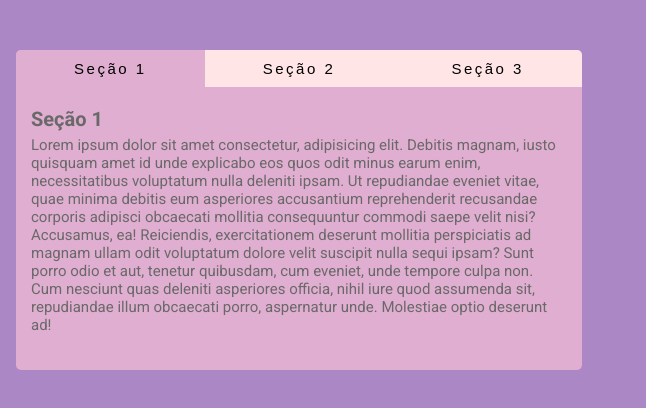
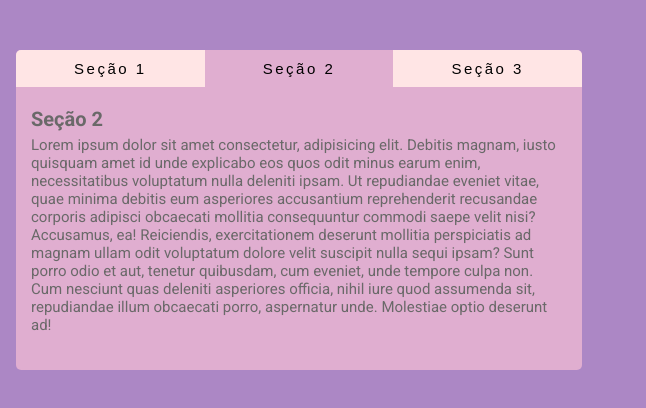
Before and after one commit to daianaadepaula/html-css-javascript-projects, a plain HTML site: page projects/tabs-section/index.html in a window 1280 px wide. Both pictures are taken after a click on the button "Seção 2". Shown: the full height of the page, 634-1280 px from the left. Drawn offline with Linux system fonts and the light colour scheme.

Commit message:
feat: add functionality to the website using js

```diff
--- a/projects/tabs-section/index.html
+++ b/projects/tabs-section/index.html
@@ -24,13 +24,13 @@
 
 		<div class="tabs">
 			<div class="btn-container">
-				<button class="button live">Seção 1</button>
-				<button class="button">Seção 2</button>
-				<button class="button">Seção 3</button>
+				<button class="button live" data-id="step1">Seção 1</button>
+				<button class="button" data-id="step2">Seção 2</button>
+				<button class="button" data-id="step3">Seção 3</button>
 			</div>
 
 			<div class="tabs-content">
-				<div class="content live">
+				<div class="content live" id="step1">
 					<h3>Seção 1</h3>
 					<p>Lorem ipsum dolor sit amet consectetur, adipisicing elit. Debitis magnam, iusto quisquam amet id unde
 						explicabo eos quos odit minus earum enim, necessitatibus voluptatum nulla deleniti ipsam. Ut repudiandae
@@ -43,7 +43,7 @@
 						nihil iure quod assumenda sit, repudiandae illum obcaecati porro, aspernatur unde. Molestiae optio deserunt
 						ad!</p>
 				</div>
-				<div class="content">
+				<div class="content" id="step2">
 					<h3>Seção 2</h3>
 					<p>Lorem ipsum dolor sit amet consectetur, adipisicing elit. Debitis magnam, iusto quisquam amet id unde
 						explicabo eos quos odit minus earum enim, necessitatibus voluptatum nulla deleniti ipsam. Ut repudiandae
@@ -56,7 +56,7 @@
 						nihil iure quod assumenda sit, repudiandae illum obcaecati porro, aspernatur unde. Molestiae optio deserunt
 						ad!</p>
 				</div>
-				<div class="content">
+				<div class="content" id="step3">
 					<h3>Seção 3</h3>
 					<p>Lorem ipsum dolor sit amet consectetur, adipisicing elit. Debitis magnam, iusto quisquam amet id unde
 						explicabo eos quos odit minus earum enim, necessitatibus voluptatum nulla deleniti ipsam. Ut repudiandae
@@ -67,7 +67,7 @@
 						et aut, tenetur quibusdam, cum eveniet, unde tempore culpa non. Cum nesciunt quas deleniti asperiores
 						officia,
 						nihil iure quod assumenda sit, repudiandae illum obcaecati porro, aspernatur unde. Molestiae optio deserunt
-						ad!</p>
+						ad
 				</div>
 			</div>
 
@@ -75,6 +75,7 @@
 
 	</div>
 
+	<script src="./src/js/index.js"></script>
 </body>
 
 </html>
--- /dev/null
+++ b/projects/tabs-section/src/js/index.js
@@ -0,0 +1,21 @@
+const tabs = document.querySelector(".tabs");
+const btns = document.querySelectorAll(".button");
+const articles = document.querySelectorAll(".content");
+
+tabs.addEventListener("click", (event)=>{
+	const id = event.target.dataset.id
+
+	if(id){
+		btns.forEach((btn)=>{
+			btn.classList.remove("live");
+		});
+		event.target.classList.add("live");
+
+		articles.forEach((article)=>{
+			article.classList.remove("live");
+		});
+
+		const element = document.getElementById(id);
+		element.classList.add("live");
+	}
+});
```
